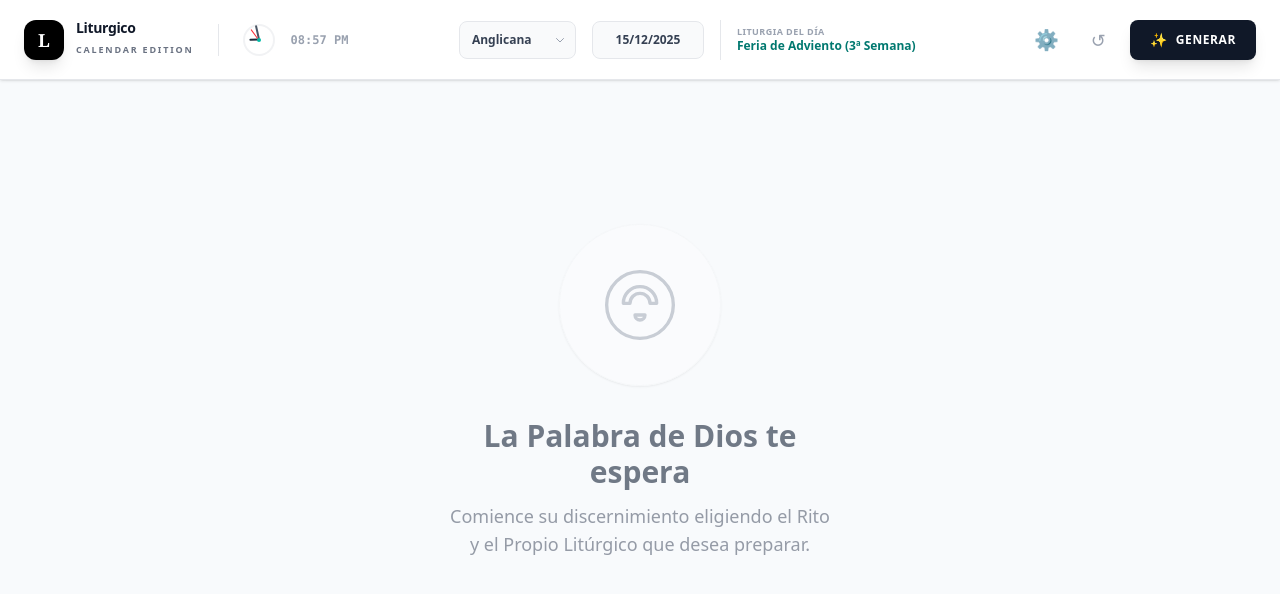
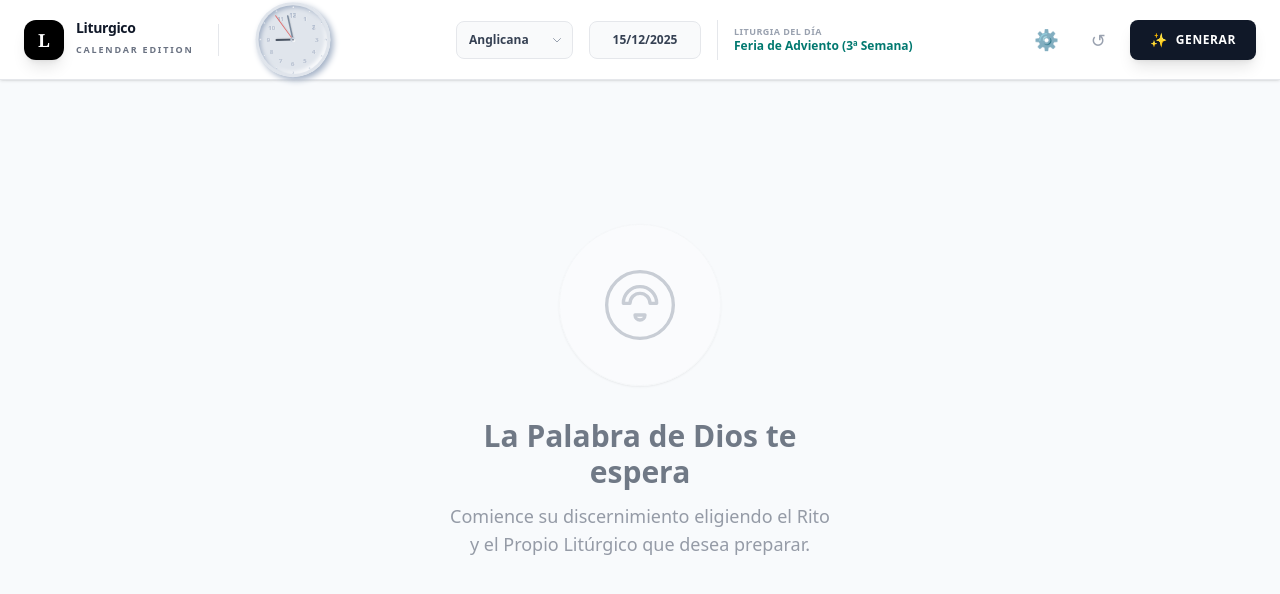
Before and after one commit to Iglesiaiacg/cuatroliturgias, a React (Vite) app: page / in a window 1280 px wide. Shown: the top 594 px of the page. Built offline with nearby package versions, Linux system fonts and the light colour scheme.

Commit message:
Style: Implement custom Neumorphic Clock from Uiverse

```diff
--- a/src/components/Layout/Clock.jsx
+++ b/src/components/Layout/Clock.jsx
@@ -1,36 +1,61 @@
-import { useEffect, useRef, useState } from 'react';
+import { useState, useEffect } from 'react';
 
-export default function Clock() {
+const Clock = () => {
     const [time, setTime] = useState(new Date());
 
     useEffect(() => {
-        const timer = setInterval(() => setTime(new Date()), 1000);
+        const timer = setInterval(() => {
+            setTime(new Date());
+        }, 1000);
         return () => clearInterval(timer);
     }, []);
 
-    const h = time.getHours();
-    const m = time.getMinutes();
-    const s = time.getSeconds();
+    const seconds = time.getSeconds();
+    const minutes = time.getMinutes();
+    const hours = time.getHours();
 
-    const hDeg = (h % 12) * 30 + (m / 60) * 30;
-    const mDeg = m * 6 + (s / 60) * 6;
-    const sDeg = s * 6;
+    const secDeg = seconds * 6;
+    const minDeg = minutes * 6 + seconds * 0.1;
+    const hourDeg = hours * 30 + minutes * 0.5;
 
     return (
-        <div id="live-clock" className="flex items-center gap-2">
-            <div className="analog-clock relative" style={{ width: '32px', height: '32px' }}>
-                <div className="absolute inset-0 border-2 border-gray-300 rounded-full opacity-30"></div>
-                <div className="hand hour absolute bg-gray-800 rounded-full origin-bottom"
-                    style={{ width: '2px', height: '30%', left: 'calc(50% - 1px)', bottom: '50%', transform: `rotate(${hDeg}deg)` }}></div>
-                <div className="hand minute absolute bg-gray-600 rounded-full origin-bottom"
-                    style={{ width: '2px', height: '45%', left: 'calc(50% - 1px)', bottom: '50%', transform: `rotate(${mDeg}deg)` }}></div>
-                <div className="hand second absolute bg-red-500 rounded-full origin-bottom"
-                    style={{ width: '1px', height: '40%', left: 'calc(50% - 0.5px)', bottom: '50%', transform: `rotate(${sDeg}deg)` }}></div>
-                <div className="center-dot absolute bg-teal-500 rounded-full top-1/2 left-1/2 transform -translate-x-1/2 -translate-y-1/2" style={{ width: '4px', height: '4px' }}></div>
+        // Wrapper to protect header layout from strict specific pixel widths in CSS
+        <div className="relative w-[100px] h-[100px] flex items-center justify-center overflow-hidden">
+            <div className="clock-container">
+                <div className="clock-face">
+                    {/* Markers */}
+                    {[...Array(12)].map((_, i) => (
+                        <div key={i} className={`marker marker-${i + 1}`}>
+                            <div className="marker-dot"></div>
+                        </div>
+                    ))}
+
+                    {/* Numbers */}
+                    {[...Array(12)].map((_, i) => (
+                        <div key={i} className={`number number-${i + 1}`}>
+                            <span className={`number-${i + 1}-text`}>{i + 1}</span>
+                        </div>
+                    ))}
+
+                    {/* Hands - Dynamic rotation applied inline to override static CSS animations */}
+                    <div
+                        className="hand hour-hand"
+                        style={{ transform: `translateX(-50%) rotate(${hourDeg}deg)` }}
+                    ></div>
+                    <div
+                        className="hand minute-hand"
+                        style={{ transform: `translateX(-50%) rotate(${minDeg}deg)` }}
+                    ></div>
+                    <div
+                        className="hand second-hand"
+                        style={{ transform: `translateX(-50%) rotate(${secDeg}deg)` }}
+                    ></div>
+
+                    <div className="center-pin"></div>
+                </div>
             </div>
-            <span className="text-xs font-mono text-gray-400 font-bold ml-2">
-                {time.toLocaleTimeString([], { hour: '2-digit', minute: '2-digit' })}
-            </span>
         </div>
     );
-}
+};
+
+export default Clock;
--- a/src/index.css
+++ b/src/index.css
@@ -41,3 +41,312 @@
     font-weight: 700;
     color: #000;
 }
+
+/* --- CUSTOM CLOCK STYLES (Uiverse) --- */
+.clock-container {
+    /* Scaled down to fit header */
+    transform: scale(0.25);
+    transform-origin: center;
+    width: 333px;
+    /* Fixed width from original CSS to ensure scaling works */
+    height: 333px;
+    display: flex;
+    justify-content: center;
+    align-items: center;
+}
+
+.clock-face {
+    width: 300px;
+    height: 300px;
+    background-color: #e0e5ec;
+    border-radius: 50%;
+    box-shadow:
+        12px 12px 24px #a3b1c6,
+        -12px -12px 24px #ffffff;
+    position: relative;
+    display: flex;
+    justify-content: center;
+    align-items: center;
+}
+
+.clock-face::before {
+    content: "";
+    position: absolute;
+    width: 92%;
+    height: 92%;
+    background-color: transparent;
+    border-radius: 50%;
+    box-shadow:
+        inset 8px 8px 16px #a3b1c6,
+        inset -8px -8px 16px #ffffff;
+}
+
+.marker {
+    position: absolute;
+    width: 100%;
+    height: 100%;
+    z-index: 1;
+}
+
+.marker-dot {
+    position: absolute;
+    top: 15px;
+    left: 50%;
+    transform: translateX(-50%);
+    width: 6px;
+    height: 6px;
+    border-radius: 50%;
+    background-color: #e0e5ec;
+    box-shadow:
+        inset 1px 1px 2px #a3b1c6,
+        inset -1px -1px 2px #ffffff;
+}
+
+.marker-1 {
+    transform: rotate(30deg);
+}
+
+.marker-2 {
+    transform: rotate(60deg);
+}
+
+.marker-3 {
+    transform: rotate(90deg);
+}
+
+.marker-3 .marker-dot {
+    width: 8px;
+    height: 8px;
+}
+
+.marker-4 {
+    transform: rotate(120deg);
+}
+
+.marker-5 {
+    transform: rotate(150deg);
+}
+
+.marker-6 {
+    transform: rotate(180deg);
+}
+
+.marker-6 .marker-dot {
+    width: 8px;
+    height: 8px;
+}
+
+.marker-7 {
+    transform: rotate(210deg);
+}
+
+.marker-8 {
+    transform: rotate(240deg);
+}
+
+.marker-9 {
+    transform: rotate(270deg);
+}
+
+.marker-9 .marker-dot {
+    width: 8px;
+    height: 8px;
+}
+
+.marker-10 {
+    transform: rotate(300deg);
+}
+
+.marker-11 {
+    transform: rotate(330deg);
+}
+
+.marker-12 {
+    transform: rotate(360deg);
+}
+
+.marker-12 .marker-dot {
+    width: 8px;
+    height: 8px;
+}
+
+.number {
+    position: absolute;
+    width: 100%;
+    height: 100%;
+    text-align: center;
+    font-size: 24px;
+    font-weight: 600;
+    color: #b8c1d1;
+    text-shadow:
+        1px 1px 1px #ffffff,
+        -1px -1px 1px #a3b1c6;
+    z-index: 2;
+}
+
+.number-1 {
+    transform: rotate(30deg);
+}
+
+.number-1-text {
+    display: inline-block;
+    transform: translateY(35px) rotate(-30deg);
+}
+
+.number-2 {
+    transform: rotate(60deg);
+}
+
+.number-2-text {
+    display: inline-block;
+    transform: translateY(35px) rotate(-60deg);
+}
+
+.number-3 {
+    transform: rotate(90deg);
+}
+
+.number-3-text {
+    display: inline-block;
+    transform: translateY(35px) rotate(-90deg);
+}
+
+.number-4 {
+    transform: rotate(120deg);
+}
+
+.number-4-text {
+    display: inline-block;
+    transform: translateY(35px) rotate(-120deg);
+}
+
+.number-5 {
+    transform: rotate(150deg);
+}
+
+.number-5-text {
+    display: inline-block;
+    transform: translateY(35px) rotate(-150deg);
+}
+
+.number-6 {
+    transform: rotate(180deg);
+}
+
+.number-6-text {
+    display: inline-block;
+    transform: translateY(35px) rotate(-180deg);
+}
+
+.number-7 {
+    transform: rotate(210deg);
+}
+
+.number-7-text {
+    display: inline-block;
+    transform: translateY(35px) rotate(-210deg);
+}
+
+.number-8 {
+    transform: rotate(240deg);
+}
+
+.number-8-text {
+    display: inline-block;
+    transform: translateY(35px) rotate(-240deg);
+}
+
+.number-9 {
+    transform: rotate(270deg);
+}
+
+.number-9-text {
+    display: inline-block;
+    transform: translateY(35px) rotate(-270deg);
+}
+
+.number-10 {
+    transform: rotate(300deg);
+}
+
+.number-10-text {
+    display: inline-block;
+    transform: translateY(35px) rotate(-300deg);
+}
+
+.number-11 {
+    transform: rotate(330deg);
+}
+
+.number-11-text {
+    display: inline-block;
+    transform: translateY(35px) rotate(-330deg);
+}
+
+.number-12 {
+    transform: rotate(360deg);
+}
+
+.number-12-text {
+    display: inline-block;
+    transform: translateY(35px) rotate(-360deg);
+}
+
+.hand {
+    position: absolute;
+    bottom: 50%;
+    left: 50%;
+    transform-origin: bottom center;
+    border-radius: 10px 10px 0 0;
+    box-shadow: 2px 2px 5px rgba(0, 0, 0, 0.15);
+    transition: transform 0.1s cubic-bezier(0.4, 2.08, 0.55, 0.44);
+    /* Elastic tick */
+}
+
+.hour-hand {
+    width: 8px;
+    height: 70px;
+    /* Adjusted length */
+    background: #4a5463;
+    z-index: 5;
+}
+
+.minute-hand {
+    width: 6px;
+    height: 100px;
+    /* Adjusted length */
+    background: #7a8a9e;
+    z-index: 6;
+}
+
+.second-hand {
+    width: 3px;
+    height: 120px;
+    /* Adjusted length */
+    background: #e65e5e;
+    z-index: 7;
+}
+
+.center-pin {
+    width: 20px;
+    height: 20px;
+    background: #e0e5ec;
+    border-radius: 50%;
+    position: absolute;
+    z-index: 10;
+    box-shadow:
+        inset 3px 3px 6px #a3b1c6,
+        inset -3px -3px 6px #ffffff;
+}
+
+.center-pin::after {
+    content: "";
+    position: absolute;
+    top: 50%;
+    left: 50%;
+    transform: translate(-50%, -50%);
+    width: 6px;
+    height: 6px;
+    background: #4a5463;
+    border-radius: 50%;
+}
```
